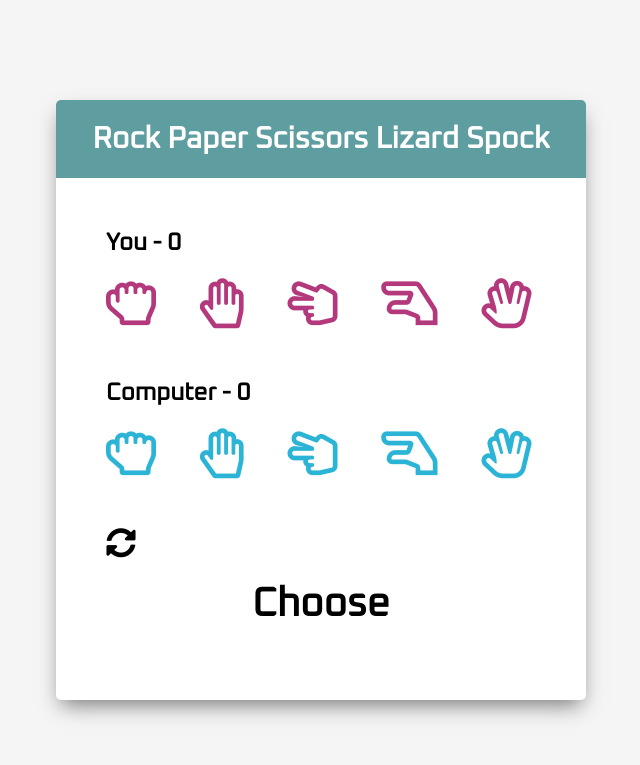
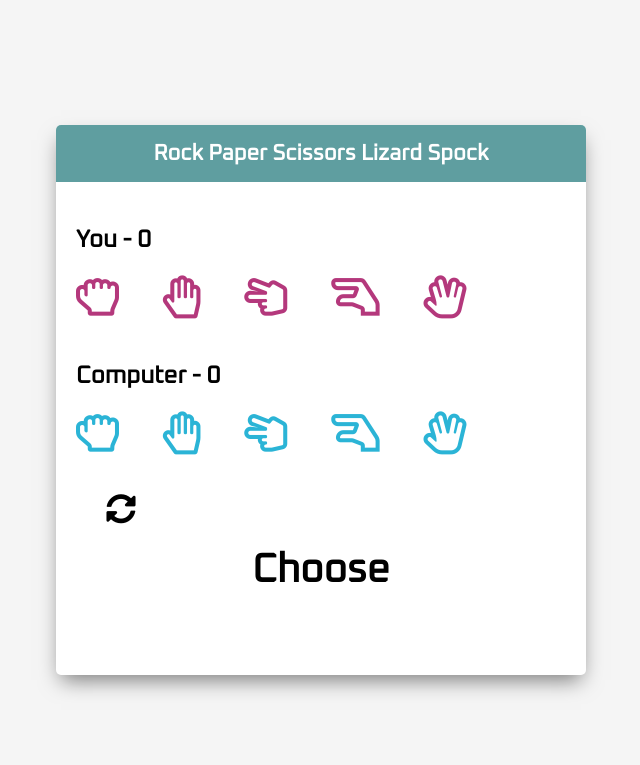
Before and after one commit to r1oga/spock-rock-game, a plain HTML site: page index.html in a window 1280 px wide. Shown: the top 765 px of the page, without its empty margins (319-959 px from the left). Drawn offline with Linux system fonts and the light colour scheme.

Commit message:
Update css

```diff
--- a/index.html
+++ b/index.html
@@ -79,7 +79,7 @@
     <footer>
       Made by
       <a href="https://r1oga.now.sh/" target="_blank">@r1oga</a> |
-      <a target="_blank" href="https://github.com/r1oga/quote-generator">
+      <a target="_blank" href="https://github.com/r1oga/spock-rock-game">
         <i class="fab fa-github"></i>
       </a>
     </footer>
--- a/style.css
+++ b/style.css
@@ -16,7 +16,7 @@ body {
 
 .game-container {
   width: 530px;
-  height: 600px;
+  height: 550px;
   background: white;
   border-radius: 5px;
   box-shadow: 0 10px 20px -5px rgba(0, 0, 0, 0.5);
@@ -33,11 +33,11 @@ body {
 
 h1 {
   color: white;
-  font-size: 30px;
+  font-size: 22px;
 }
 
 .player-container {
-  margin: 50px;
+  margin: 43px 0 25px 20px;
 }
 
 h2 {
@@ -45,7 +45,7 @@ h2 {
 }
 
 .far {
-  font-size: 50px;
+  font-size: 43px;
   margin-right: 40px;
   user-select: none;
 }
@@ -72,7 +72,7 @@ h2 {
 }
 
 .reset-icon {
-  font-size: 30px;
+  margin-top: 15px;
   cursor: pointer;
   margin-left: 50px;
 }
@@ -81,6 +81,7 @@ h2 {
   display: flex;
   justify-content: center;
   align-items: center;
+  margin: 0 20px;
 }
 
 .result-text {
@@ -128,7 +129,6 @@ a {
 }
 
 /* Media Query: iPhone (Vertical) */
-@media screen and (max-width: 376px) {
 .game-container {
   height: 550px;
 }
@@ -147,9 +147,9 @@ a {
 
 .reset-icon {
   margin-top: 15px;
+  font-size: 30px;
 }
 
 .result-container {
   margin: 0 20px;
 }
-}
```
Lines whose indentation alone changed are shown as unchanged.
